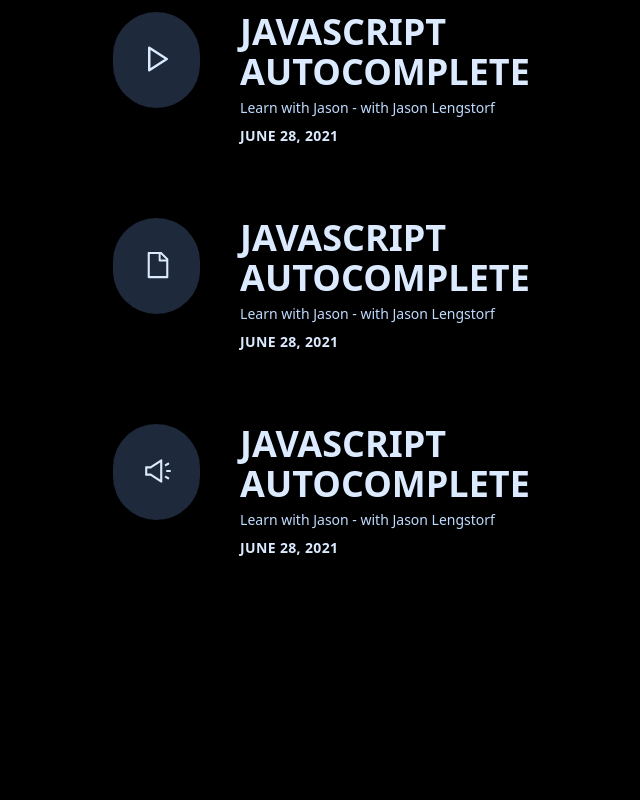
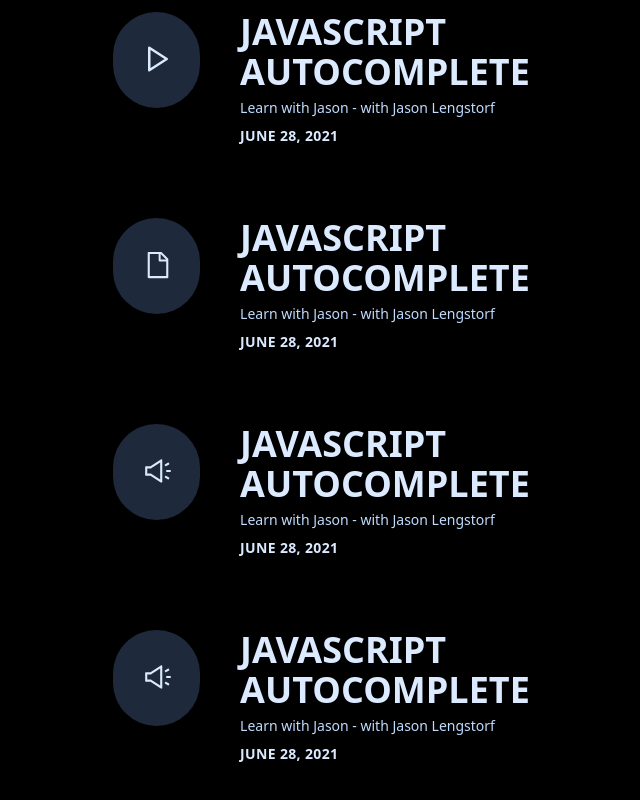
Before and after one commit to lappang-cheung/dribbble-portfolio-2022-simple, a Next.js app: page / in a window 1280 px wide. Shown: the part 1760-2560 px from the top of the page, without its empty margins (567-1207 px from the left). Before the commit the page ends 2422 px from the top, so only its background shows below. Built offline with nearby package versions, Linux system fonts and the light colour scheme.

Commit message:
Rename and refactoring the cards

```diff
--- a/components/Cards/Card/GithubCard.js
+++ b/components/Cards/Card/MosaicCard.js
@@ -3,7 +3,7 @@
 import PropTypes from 'prop-types'
 
 
-const GithubCard = ({ item }) => {
+const MosaicCard = ({ item }) => {
 	return (
 		<a href={item.link} key={item.title + uuidv4()}>
 			<article className="bg-gray-100 p-8 mb-2 rounded-md dark:bg-slate-800 hover:z-10 hover:scale-90 hover:dark:bg-slate-900 transition hover:ease-in delay-200">
@@ -18,8 +18,8 @@
 	)
 }
 
-GithubCard.propTypes ={
+MosaicCard.propTypes ={
 	item: PropTypes.object.isRequired,
 }
 
-export default GithubCard
+export default MosaicCard
--- /dev/null
+++ b/components/Cards/Card/NoBgCard.js
@@ -0,0 +1,53 @@
+import {v4 as uuidv4} from "uuid";
+
+import { FiPlay, FiFeather } from 'react-icons/fi'
+import { AiOutlineSound, AiOutlineFile } from 'react-icons/ai'
+import { RiPagesLine } from 'react-icons/ri'
+import { BsQuestion } from 'react-icons/bs'
+
+
+const noBgCard = ({ item }) => {
+
+	const renderIcon = (iconType) => {
+		switch (iconType) {
+			case 'blog':
+				return <FiFeather className="text-2xl mt-5 ml-0.5 md:mt-6 md:text-3xl"/>
+			case 'web':
+				return <RiPagesLine className="text-2xl mt-5 ml-0.5 md:mt-6 md:text-3xl"/>
+			case 'video':
+				return <FiPlay className="text-2xl mt-5 ml-0.5 md:mt-6 md:text-3xl"/>
+			case 'audio':
+				return <AiOutlineSound className="text-2xl mt-5 ml-0.5 md:mt-6 md:text-3xl"/>
+			case 'file':
+				return <AiOutlineFile className="text-2xl mt-5 ml-0.5 md:mt-6 md:text-3xl"/>
+			default:
+				return <BsQuestion className="text-2xl mt-5 ml-0.5 md:mt-6 md:text-3xl"/>
+		}
+	}
+
+	return (
+		<a href={item.link} key={item.title + uuidv4()}>
+			<article className="py-8 mb-2 hover:z-10 transition hover:ease-in delay-200 hover:scale-90">
+				<span className=" flex flex-row">
+					<span className="bg-slate-800 rounded-full h-20 w-20 mr-4 md:h-24 md:w-24 p-2 flex flex-row justify-center md:mr-10">
+						{ renderIcon(item.type) }
+						{console.log(item.type)}
+					</span>
+					<span>
+						<h1 className="font-semibold uppercase text-md md:text-xl lg:text-xl xl:text-4xl">
+							{ item.title }
+						</h1>
+						<p className="text-blue-200 text-sm mt-0.5 mb-1.5 md:mt-1.5 md:mb-2">
+							{ item.description }
+						</p>
+						<h6 className="uppercase text-sm tracking-wide font-semibold">
+							{ item.date }
+						</h6>
+					</span>
+				</span>
+			</article>
+		</a>
+	)
+}
+
+export default noBgCard
--- a/components/Cards/Card/BlogCard.js
+++ b/components/Cards/Card/RegularCard.js
@@ -1,7 +1,7 @@
 import {v4 as uuidv4} from "uuid";
 import PropTypes from 'prop-types'
 
-const BlogCard = ({ item, index }) => {
+const RegularCard = ({ item, index }) => {
 	return (
 		<a href={item.link} key={item.title + uuidv4()}>
 			<article className={`lg:max-w-[22rem] lg:max-h-[18rem] bg-gray-100 p-8 rounded-md dark:bg-slate-800 ` +
@@ -38,9 +38,9 @@
 	)
 }
 
-BlogCard.propTypes ={
+RegularCard.propTypes ={
 	item: PropTypes.object.isRequired,
 	index: PropTypes.number.isRequired
 }
 
-export default BlogCard
+export default RegularCard
--- a/components/Cards/Cards.js
+++ b/components/Cards/Cards.js
@@ -1,10 +1,8 @@
 import { v4 as uuidv4 } from 'uuid'
-import { FiPlay, FiFeather } from 'react-icons/fi'
-import { AiOutlineSound, AiOutlineFile } from 'react-icons/ai'
-import { RiPagesLine } from 'react-icons/ri'
 
-import GithubCard from "./Card/GithubCard";
-import BlogCard from "./Card/BlogCard";
+import MosaicCard from "./Card/MosaicCard";
+import RegularCard from "./Card/RegularCard";
+import NoBgCard from "./Card/NoBgCard";
 
 const Cards = () => {
 
@@ -126,17 +124,71 @@
 		}
 	]
 
+	const projectBlog = [
+		{
+			type: 'blog',
+			date: 'June 28, 2021',
+			title: 'JavaScript Autocomplete',
+			description: 'Learn with Jason - with Jason Lengstorf',
+			categories: [],
+			link: '#'
+		},
+		{
+			type: 'web',
+			date: 'June 28, 2021',
+			title: 'JavaScript Autocomplete',
+			description: 'Learn with Jason - with Jason Lengstorf',
+			categories: [],
+			link: '#'
+		},
+		{
+			type: 'video',
+			date: 'June 28, 2021',
+			title: 'JavaScript Autocomplete',
+			description: 'Learn with Jason - with Jason Lengstorf',
+			categories: [],
+			link: '#'
+		},
+		{
+			type: 'file',
+			date: 'June 28, 2021',
+			title: 'JavaScript Autocomplete',
+			description: 'Learn with Jason - with Jason Lengstorf',
+			categories: [],
+			link: '#'
+		},{
+			type: 'audio',
+			date: 'June 28, 2021',
+			title: 'JavaScript Autocomplete',
+			description: 'Learn with Jason - with Jason Lengstorf',
+			categories: [],
+			link: '#'
+		},{
+			type: 'audio',
+			date: 'June 28, 2021',
+			title: 'JavaScript Autocomplete',
+			description: 'Learn with Jason - with Jason Lengstorf',
+			categories: [],
+			link: '#'
+		}
+	]
+
 	const renderItems = (items, limit = 0, type = '') => {
-		const index = limit === 0 || limit >= items.length ? items.length - 1 : limit
+		const index = limit === 0 || limit >= items.length ? items.length : limit
 
 		switch (type.toLowerCase()) {
 			case 'github':
 				return items.slice(0, index).map(item => {
-					return <GithubCard item={item} key={item.title + uuidv4()}/>
+					return <MosaicCard item={item} key={item.title + uuidv4()}/>
 				})
 			case 'blog':
 				return items.slice(0, index).map((item, index) => {
-					return <BlogCard item={item} index={index} key={item.title + uuidv4()}/>
+					return <RegularCard item={item} index={index} key={item.title + uuidv4()}/>
+				})
+			case 'nobg':
+				console.log(index)
+				return items.slice(0, index).map((item, index) => {
+					return <NoBgCard item={item} index={index} key={item.title + uuidv4()}/>
 				})
 			default:
 				return null
@@ -163,108 +215,7 @@
 				{renderViewMoreBtn(blogData, renderItems(blogData, 4, 'blog'), false)}
 			</div>
 			<div className="w-full">
-				<ul>
-					<a href="#">
-						<article className="py-8 mb-2  hover:z-10 transition hover:ease-in delay-200 hover:scale-90">
-							<span className=" flex flex-row">
-								<span className="bg-slate-800 rounded-full h-20 w-20 mr-4 md:h-24 md:w-24 p-2 flex flex-row justify-center md:mr-10">
-									<FiFeather className="text-2xl mt-5 ml-0.5 md:mt-6 md:text-3xl"/>
-								</span>
-								<span>
-									<h1 className="font-semibold uppercase text-md md:text-xl lg:text-xl xl:text-4xl">
-										JavaScript Autocomplete
-									</h1>
-									<p className="text-blue-200 text-sm mt-0.5 mb-1.5 md:mt-1.5 md:mb-2">
-										Learn with Jason - with Jason Lengstorf
-									</p>
-									<h6 className="uppercase text-sm tracking-wide font-semibold">
-										June 28, 2021
-									</h6>
-								</span>
-							</span>
-						</article>
-					</a>
-					<a href="#">
-						<article className="py-8 mb-2  hover:z-10 transition hover:ease-in delay-200 hover:scale-90">
-							<span className=" flex flex-row">
-								<span className="bg-slate-800 rounded-full h-20 w-20 mr-4 md:h-24 md:w-24 p-2 flex flex-row justify-center md:mr-10">
-									<RiPagesLine className="text-2xl mt-5 ml-0.5 md:mt-6 md:text-3xl"/>
-								</span>
-								<span>
-									<h1 className="font-semibold uppercase text-md md:text-xl lg:text-xl xl:text-4xl">
-										JavaScript Autocomplete
-									</h1>
-									<p className="text-blue-200 text-sm mt-0.5 mb-1.5 md:mt-1.5 md:mb-2">
-										Learn with Jason - with Jason Lengstorf
-									</p>
-									<h6 className="uppercase text-sm tracking-wide font-semibold">
-										June 28, 2021
-									</h6>
-								</span>
-							</span>
-						</article>
-					</a>
-					<a href="#">
-						<article className="py-8 mb-2  hover:z-10 transition hover:ease-in delay-200 hover:scale-90">
-							<span className=" flex flex-row">
-								<span className="bg-slate-800 rounded-full h-20 w-20 mr-4 md:h-24 md:w-24 p-2 flex flex-row justify-center md:mr-10">
-									<FiPlay className="text-2xl mt-5 ml-0.5 md:mt-6 md:text-3xl"/>
-								</span>
-								<span>
-									<h1 className="font-semibold uppercase text-md md:text-xl lg:text-xl xl:text-4xl">
-										JavaScript Autocomplete
-									</h1>
-									<p className="text-blue-200 text-sm mt-0.5 mb-1.5 md:mt-1.5 md:mb-2">
-										Learn with Jason - with Jason Lengstorf
-									</p>
-									<h6 className="uppercase text-sm tracking-wide font-semibold">
-										June 28, 2021
-									</h6>
-								</span>
-							</span>
-						</article>
-					</a>
-					<a href="#">
-						<article className="py-8 mb-2  hover:z-10 transition hover:ease-in delay-200 hover:scale-90">
-							<span className=" flex flex-row">
-								<span className="bg-slate-800 rounded-full h-20 w-20 mr-4 md:h-24 md:w-24 p-2 flex flex-row justify-center md:mr-10">
-									<AiOutlineFile className="text-2xl mt-5 ml-0.5 md:mt-6 md:text-3xl"/>
-								</span>
-								<span>
-									<h1 className="font-semibold uppercase text-md md:text-xl lg:text-xl xl:text-4xl">
-										JavaScript Autocomplete
-									</h1>
-									<p className="text-blue-200 text-sm mt-0.5 mb-1.5 md:mt-1.5 md:mb-2">
-										Learn with Jason - with Jason Lengstorf
-									</p>
-									<h6 className="uppercase text-sm tracking-wide font-semibold">
-										June 28, 2021
-									</h6>
-								</span>
-							</span>
-						</article>
-					</a>
-					<a href="#">
-						<article className="py-8 mb-2  hover:z-10 transition hover:ease-in delay-200 hover:scale-90">
-							<span className=" flex flex-row">
-								<span className="bg-slate-800 rounded-full h-20 w-20 mr-4 md:h-24 md:w-24 p-2 flex flex-row justify-center md:mr-10">
-									<AiOutlineSound className="text-2xl mt-5 ml-0.5 md:mt-6 md:text-3xl"/>
-								</span>
-								<span>
-									<h1 className="font-semibold uppercase text-md md:text-xl lg:text-xl xl:text-4xl">
-										JavaScript Autocomplete
-									</h1>
-									<p className="text-blue-200 text-sm mt-0.5 mb-1.5 md:mt-1.5 md:mb-2">
-										Learn with Jason - with Jason Lengstorf
-									</p>
-									<h6 className="uppercase text-sm tracking-wide font-semibold">
-										June 28, 2021
-									</h6>
-								</span>
-							</span>
-						</article>
-					</a>
-				</ul>
+				{projectBlog && renderItems(projectBlog, 6, 'noBg')}
 			</div>
 		</section>
 	)
```
